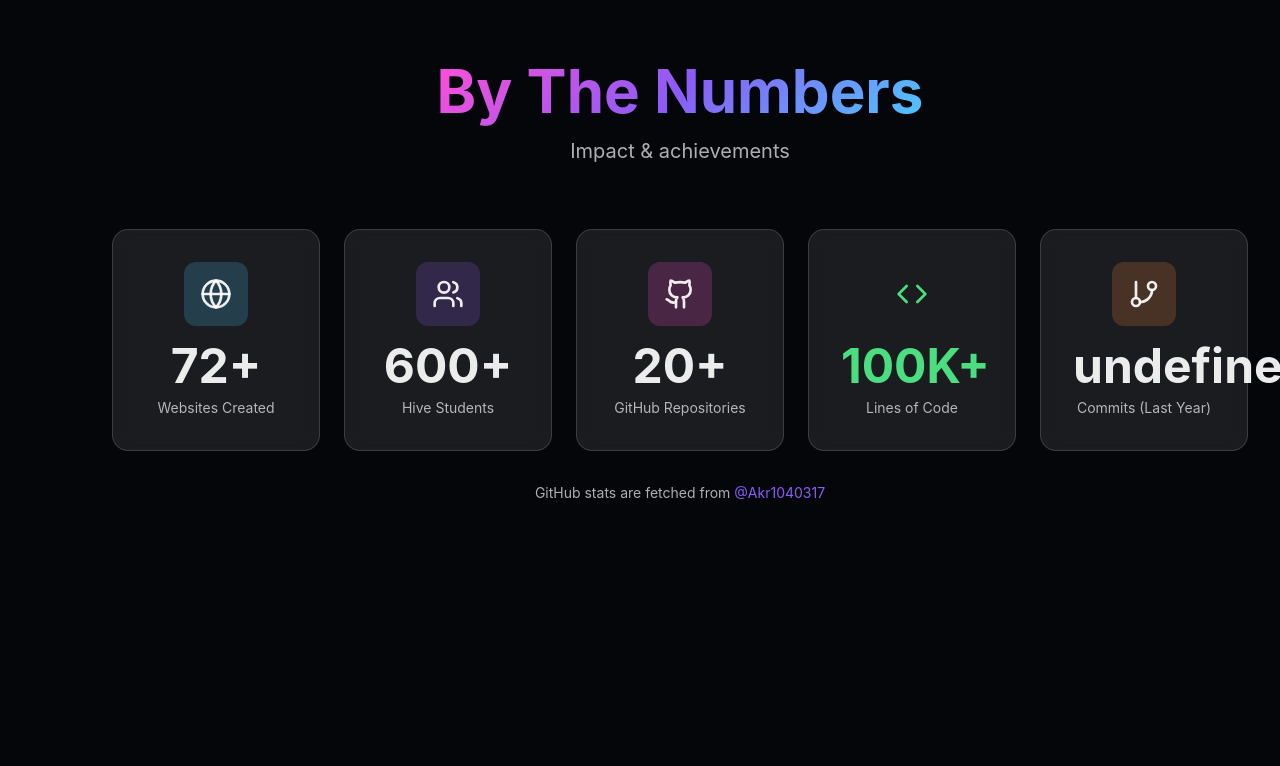
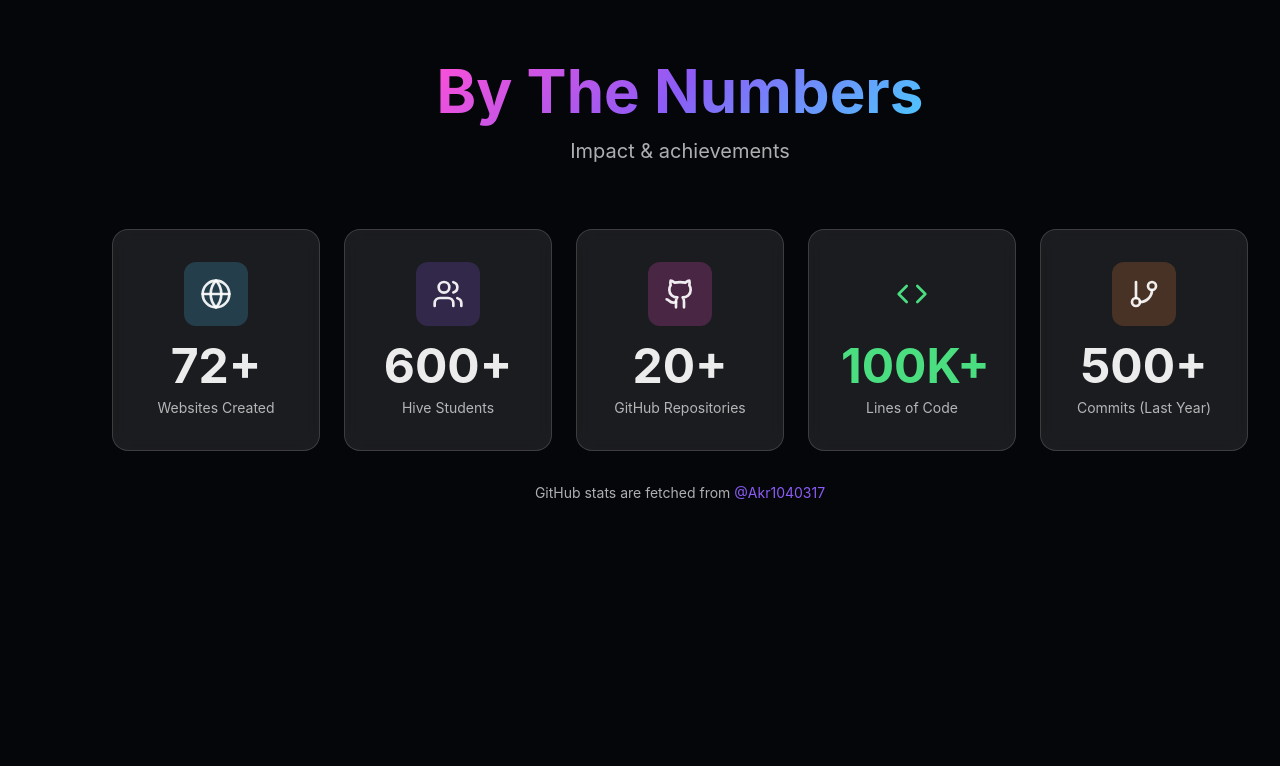
Before and after one commit to Akr1040317/AkshatRastogi, a Next.js app: page / in a window 1280 px wide. Shown: the part 2000-2766 px from the top of the page. Built offline with nearby package versions, Linux system fonts and the light colour scheme; no server answers.

Commit message:
feat: add counting animation for analytics numbers and fix TypeScript error

```diff
--- a/components/sections/AnalyticsSection.tsx
+++ b/components/sections/AnalyticsSection.tsx
@@ -1,9 +1,34 @@
 'use client';
 
 import { useState, useEffect } from 'react';
-import { motion, useInView } from 'framer-motion';
+import { motion, useInView, useSpring, useTransform } from 'framer-motion';
 import { useRef } from 'react';
 import { Globe, Users, Github, Code, FileText, GitBranch, Folder } from 'lucide-react';
+
+// Animated counter component
+function AnimatedNumber({ value, delay = 0 }: { value: number; delay?: number }) {
+  const ref = useRef(null);
+  const isInView = useInView(ref, { once: true, margin: '-50px' });
+
+  const spring = useSpring(0, {
+    stiffness: 100,
+    damping: 30,
+  });
+
+  const display = useTransform(spring, (current) =>
+    Math.floor(current)
+  );
+
+  useEffect(() => {
+    if (isInView) {
+      setTimeout(() => {
+        spring.set(value);
+      }, delay * 1000);
+    }
+  }, [isInView, value, spring, delay]);
+
+  return <motion.span ref={ref}>{display}</motion.span>;
+}
 
 interface GitHubStats {
   publicRepos: number;
@@ -82,6 +107,7 @@ export default function AnalyticsSection() {
         setGithubStats({
           publicRepos: 20,
           totalCommits: 1000,
+          totalCommitsLastYear: 500,
           totalLines: 100000,
           totalFiles: 300,
           loading: false,
@@ -92,11 +118,21 @@ export default function AnalyticsSection() {
     fetchGitHubStats();
   }, []);
 
+  // Helper function to format number with animation
+  const formatAnimatedValue = (num: number, suffix: string = '+') => {
+    if (num >= 1000000) {
+      return { value: num / 1000000, format: 'M', suffix };
+    } else if (num >= 1000) {
+      return { value: num / 1000, format: 'K', suffix };
+    }
+    return { value: num, format: '', suffix };
+  };
+
   const stats = [
     {
       icon: Globe,
       label: 'Websites Created',
-      value: '72+',
+      numericValue: 72,
       color: 'text-blue-400',
       bgColor: 'bg-blue/20',
       delay: 0,
@@ -104,7 +140,7 @@ export default function AnalyticsSection() {
     {
       icon: Users,
       label: 'Hive Students',
-      value: '600+',
+      numericValue: 600,
       color: 'text-purple-400',
       bgColor: 'bg-purple/20',
       delay: 0.1,
@@ -112,7 +148,8 @@ export default function AnalyticsSection() {
     {
       icon: Github,
       label: 'GitHub Repositories',
-      value: githubStats.loading ? '...' : `${githubStats.publicRepos}+`,
+      numericValue: githubStats.publicRepos,
+      isLoading: githubStats.loading,
       color: 'text-pink-400',
       bgColor: 'bg-pink/20',
       delay: 0.2,
@@ -120,13 +157,8 @@ export default function AnalyticsSection() {
     {
       icon: Code,
       label: 'Lines of Code',
-      value: githubStats.loading
-        ? '...'
-        : githubStats.totalLines >= 1000000
-          ? `${(githubStats.totalLines / 1000000).toFixed(1)}M+`
-          : githubStats.totalLines >= 1000
-            ? `${Math.round(githubStats.totalLines / 1000)}K+`
-            : `${githubStats.totalLines}+`,
+      numericValue: githubStats.totalLines,
+      isLoading: githubStats.loading,
       color: 'text-green-400',
       bgColor: 'bg-green/20',
       delay: 0.3,
@@ -134,11 +166,8 @@ export default function AnalyticsSection() {
     {
       icon: GitBranch,
       label: 'Commits (Last Year)',
-      value: githubStats.loading
-        ? '...'
-        : githubStats.totalCommitsLastYear >= 1000
-          ? `${Math.round(githubStats.totalCommitsLastYear / 1000)}K+`
-          : `${githubStats.totalCommitsLastYear}+`,
+      numericValue: githubStats.totalCommitsLastYear,
+      isLoading: githubStats.loading,
       color: 'text-orange-400',
       bgColor: 'bg-orange/20',
       delay: 0.4,
@@ -192,7 +221,28 @@ export default function AnalyticsSection() {
                   transition={{ duration: 0.5, delay: stat.delay + 0.3 }}
                   className={`text-4xl md:text-5xl font-bold mb-2 ${stat.color}`}
                 >
-                  {stat.value}
+                  {stat.isLoading ? (
+                    '...'
+                  ) : (
+                    <>
+                      {stat.numericValue >= 1000000 ? (
+                        <>
+                          <AnimatedNumber value={stat.numericValue / 1000000} delay={stat.delay + 0.3} />
+                          <span>M+</span>
+                        </>
+                      ) : stat.numericValue >= 1000 ? (
+                        <>
+                          <AnimatedNumber value={stat.numericValue / 1000} delay={stat.delay + 0.3} />
+                          <span>K+</span>
+                        </>
+                      ) : (
+                        <>
+                          <AnimatedNumber value={stat.numericValue} delay={stat.delay + 0.3} />
+                          <span>+</span>
+                        </>
+                      )}
+                    </>
+                  )}
                 </motion.div>
                 <motion.div
                   initial={{ opacity: 0 }}
```
